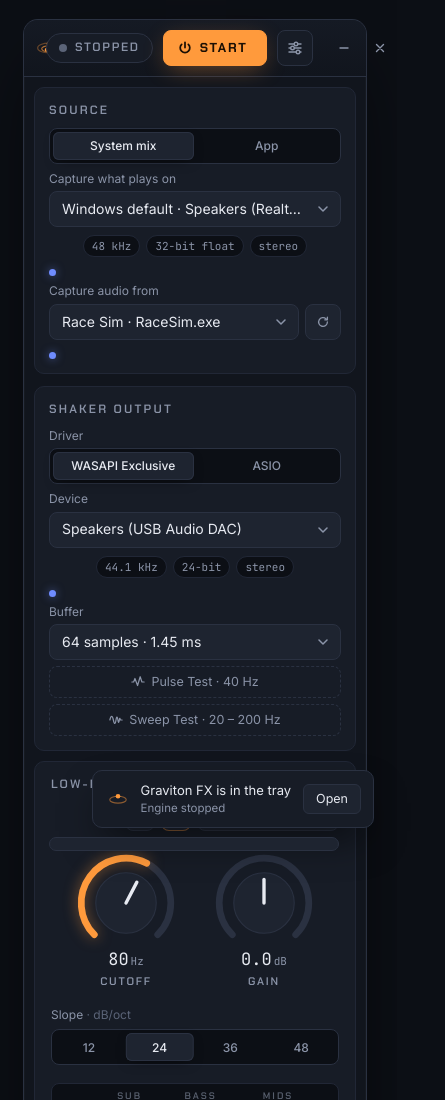
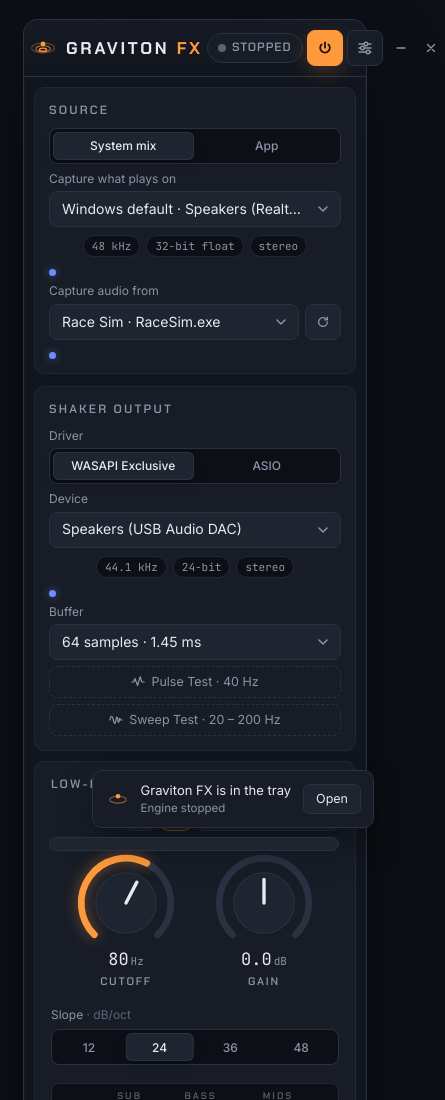
Before and after one commit to deuter0n/GravitonFX, a plain HTML site: page openspec/changes/build-graviton-fx/mockup/index.html in a window 390 px wide. Shown: the top 1100 px of the page, 445 px wide, since content can reach past the window. Drawn offline with Linux system fonts and the light colour scheme.

Commit message:
Narrow header: keep the wordmark, show Start/Stop as icon only

```diff
--- a/openspec/changes/build-graviton-fx/mockup/index.html
+++ b/openspec/changes/build-graviton-fx/mockup/index.html
@@ -77,11 +77,10 @@ button, select, input { font: inherit; color: inherit; }
   border-radius: var(--r-window) var(--r-window) 0 0;
   background: linear-gradient(180deg, #151a24, #11151d);
 }
-.brand { display: flex; align-items: center; gap: 10px; margin-right: auto; flex: 0 1 auto; min-width: 0; }
-/* header controls keep their size; on a narrow page the wordmark gives way first */
-.status, .power, .tb-icon, .winctl { flex: none; }
+.brand { display: flex; align-items: center; gap: 10px; margin-right: auto; }
+/* header items keep their size; on a narrow page Start/Stop shows only its icon */
+.brand, .status, .power, .tb-icon, .winctl { flex: none; }
 .status { white-space: nowrap; }
-.wordmark { min-width: 0; overflow: hidden; text-overflow: ellipsis; }
 /* the one message line: what the engine is waiting for, or what went wrong */
 /* messages: under the selector they're about, in place of its format tags;
    short enough to fit two compact lines, so panels barely move */
@@ -630,8 +629,16 @@ label.srow:hover .t { color: #fff; }
   .health-strip .health { grid-template-columns: 1fr 1fr; }
   .health-strip .stat.wide { grid-column: 1 / -1; }
 }
+@media (max-width: 720px) {
+  .power { position: relative; padding: 0; width: 36px; justify-content: center; }
+  /* the word stays for screen readers */
+  #powerText { position: absolute; width: 1px; height: 1px; overflow: hidden; clip-path: inset(50%); white-space: nowrap; }
+}
 @media (max-width: 560px) {
-  .wordmark { display: none; }   /* only the logo, so the controls fit */
+  .app .titlebar { gap: 4px; padding-inline: 6px; }   /* the full header still fits */
+  .winctl { margin-left: 0; }
+  .winctl button { width: 28px; }
+  .app .status { padding: 0 10px; gap: 6px; letter-spacing: 0.08em; }
 }
 @media (max-width: 640px) {
   .stage { padding-block: 12px 28px; }
--- a/ui/app.css
+++ b/ui/app.css
@@ -88,11 +88,10 @@ button, select, input { font: inherit; color: inherit; }
   border-radius: var(--r-window) var(--r-window) 0 0;
   background: linear-gradient(180deg, #151a24, #11151d);
 }
-.brand { display: flex; align-items: center; gap: 10px; margin-right: auto; flex: 0 1 auto; min-width: 0; }
-/* header controls keep their size; on a narrow page the wordmark gives way first */
-.status, .power, .tb-icon, .winctl { flex: none; }
+.brand { display: flex; align-items: center; gap: 10px; margin-right: auto; }
+/* header items keep their size; on a narrow page Start/Stop shows only its icon */
+.brand, .status, .power, .tb-icon, .winctl { flex: none; }
 .status { white-space: nowrap; }
-.wordmark { min-width: 0; overflow: hidden; text-overflow: ellipsis; }
 /* the one message line: what the engine is waiting for, or what went wrong */
 /* messages: under the selector they're about, in place of its format tags;
    short enough to fit two compact lines, so panels barely move */
@@ -641,8 +640,16 @@ label.srow:hover .t { color: #fff; }
   .health-strip .health { grid-template-columns: 1fr 1fr; }
   .health-strip .stat.wide { grid-column: 1 / -1; }
 }
+@media (max-width: 720px) {
+  .power { position: relative; padding: 0; width: 36px; justify-content: center; }
+  /* the word stays for screen readers */
+  #powerText { position: absolute; width: 1px; height: 1px; overflow: hidden; clip-path: inset(50%); white-space: nowrap; }
+}
 @media (max-width: 560px) {
-  .wordmark { display: none; }   /* only the logo, so the controls fit */
+  .app .titlebar { gap: 4px; padding-inline: 6px; }   /* the full header still fits */
+  .winctl { margin-left: 0; }
+  .winctl button { width: 28px; }
+  .app .status { padding: 0 10px; gap: 6px; letter-spacing: 0.08em; }
 }
 @media (max-width: 640px) {
   .stage { padding-block: 12px 28px; }
```
Also changed, not shown: 4 other files.
